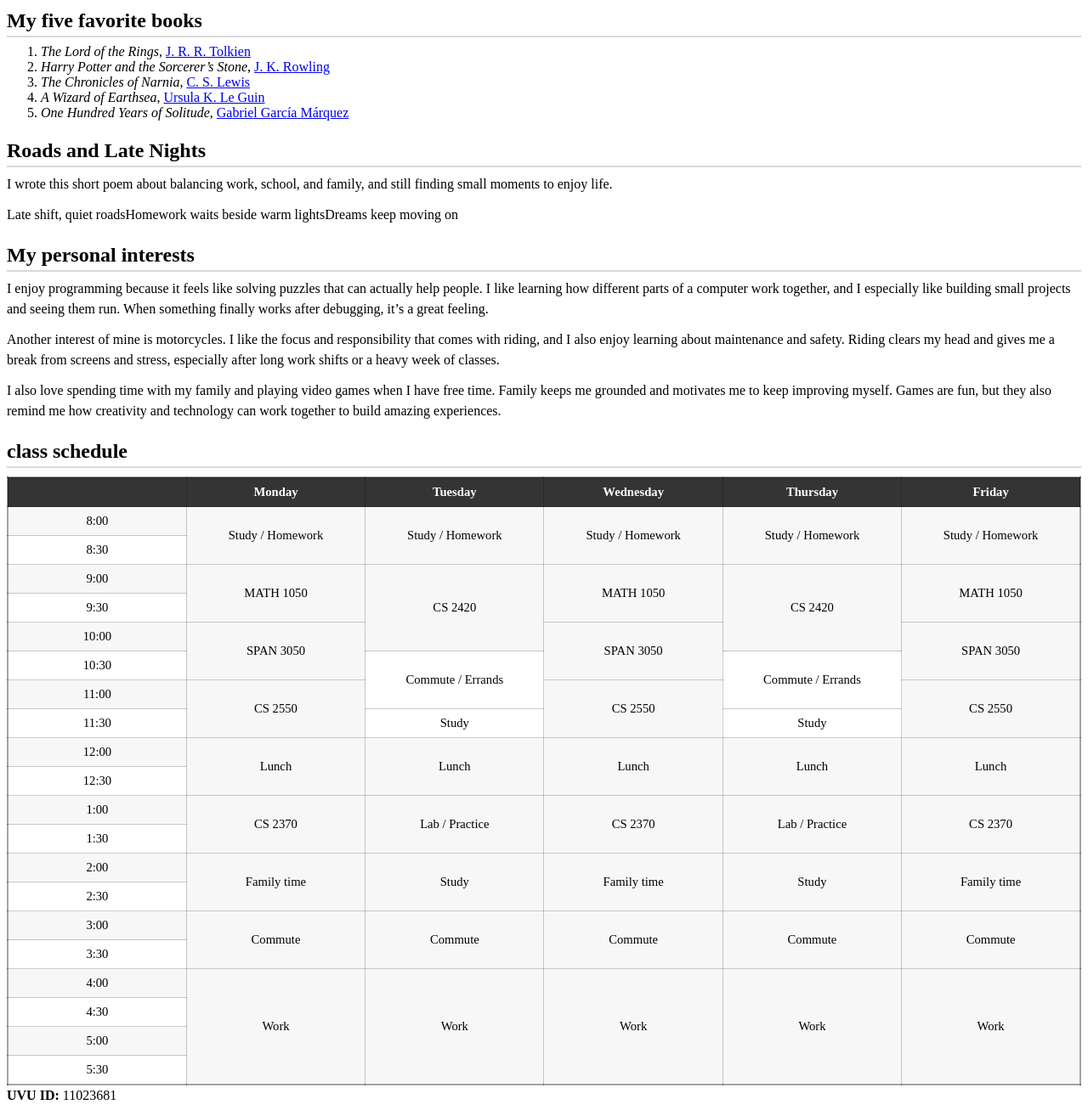
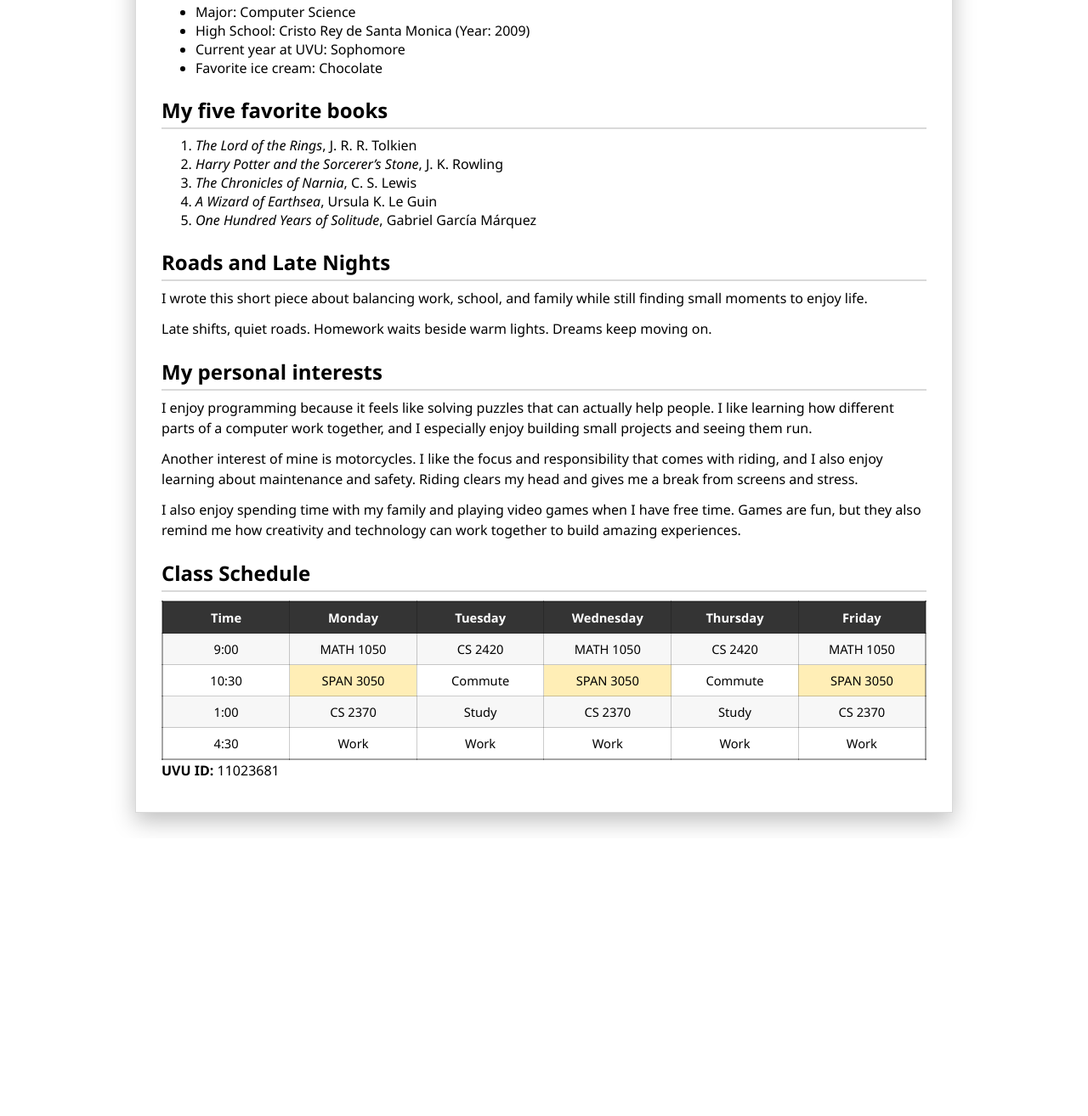
Before and after one commit to reynaldonikola/reynaldonikolaabouthme2.github.io, a plain HTML site: page index.html in a window 1280 px wide. Shown: the part 287-1601 px from the top of the page at 85% size. After the commit the page ends 1274 px from the top, so only its background shows below. Drawn offline with Linux system fonts and the light colour scheme.

Commit message:
Update index.html

```diff
--- a/index.html
+++ b/index.html
@@ -1,189 +1,136 @@
 <!DOCTYPE html>
-
-<!--
-DISCLAIMER / HEADER (paste the exact starter-REPL disclaimer here if your instructor provided one).
--->
 <html lang="en">
 <head>
-<meta charset="utf-8"/>
-<meta content="width=device-width, initial-scale=1.0" name="viewport"/>
+  <meta charset="UTF-8">
   <title>About Reynaldo Moros Ramos</title>
-<link href="./styles/styles.css" rel="stylesheet"/>
+
+  <!-- CSS externo -->
+  <link rel="stylesheet" href="./styles/styles.css">
 </head>
-<body>
-<!-- Header and Page Title -->
+
+<body class="page">
+
+  <div class="paper">
+
+    <!-- NAME -->
     <h1 class="name">Reynaldo Moros Ramos</h1>
-<img alt="Photo of Reynaldo Moros Ramos" class="profile-photo portrait" src="./images/reynaldo.jpg" title="Reynaldo Moros Ramos"/>
-<p class="paragraph">
-    Hi! This is my “About Me” page for Web Programming. I’m a Computer Science student at Utah Valley University,
-    and I’m learning how to build websites using HTML and CSS.
+
+    <!-- PORTRAIT -->
+    <img
+      src="./images/portrait.jpg"
+      class="portrait"
+      alt="Photo of Reynaldo Moros Ramos"
+      title="Reynaldo Moros Ramos"
+    >
+
+    <!-- INTRO -->
+    <p>
+      Hi! This is my “About Me” page for Web Programming. I’m a Computer Science
+      student at Utah Valley University, and I’m learning how to build websites
+      using HTML and CSS.
     </p>
-<!-- Personal Info -->
-<h2 class="section-title">Personal Info:</h2>
+
+    <!-- PERSONAL INFO -->
+    <h2 class="section-title">Personal Info</h2>
     <ul>
-<li><b>Major:</b> Computer Science</li>
-<li><b>High School:</b> Cristo Rey de Santa Monica (Year: 2009)</li>
-<li><b>Current year at UVU:</b> Sophomore</li>
-<li><b>Favorite ice cream:</b> Chocolate</li>
+      <li>Major: Computer Science</li>
+      <li>High School: Cristo Rey de Santa Monica (Year: 2009)</li>
+      <li>Current year at UVU: Sophomore</li>
+      <li>Favorite ice cream: Chocolate</li>
     </ul>
-<!-- Five Favorite Books -->
+
+    <!-- BOOKS -->
     <h2 class="section-title">My five favorite books</h2>
     <ol>
-<li><i>The Lord of the Rings</i>, <a href="https://www.tolkienestate.com/">J. R. R. Tolkien</a></li>
-<li><i>Harry Potter and the Sorcerer’s Stone</i>, <a href="https://www.jkrowling.com/">J. K. Rowling</a></li>
-<li><i>The Chronicles of Narnia</i>, <a href="https://www.cslewis.com/">C. S. Lewis</a></li>
-<li><i>A Wizard of Earthsea</i>, <a href="https://www.ursulakleguin.com/">Ursula K. Le Guin</a></li>
-<li><i>One Hundred Years of Solitude</i>, <a href="https://gabrielgarciamarquez.com/">Gabriel García Márquez</a></li>
+      <li><em>The Lord of the Rings</em>, J. R. R. Tolkien</li>
+      <li><em>Harry Potter and the Sorcerer’s Stone</em>, J. K. Rowling</li>
+      <li><em>The Chronicles of Narnia</em>, C. S. Lewis</li>
+      <li><em>A Wizard of Earthsea</em>, Ursula K. Le Guin</li>
+      <li><em>One Hundred Years of Solitude</em>, Gabriel García Márquez</li>
     </ol>
-<!-- Haiku -->
+
+    <!-- SHORT STORY -->
     <h2 class="section-title">Roads and Late Nights</h2>
-<p class="paragraph">
-    I wrote this short poem about balancing work, school, and family, and still finding small moments to enjoy life.
+    <p>
+      I wrote this short piece about balancing work, school, and family while
+      still finding small moments to enjoy life.
     </p>
-<p class="poem"><span class="poem-line">Late shift, quiet roads</span><span class="poem-line">Homework waits beside warm lights</span><span class="poem-line">Dreams keep moving on</span></p>
-<!-- Brief Essay -->
+    <p>
+      Late shifts, quiet roads. Homework waits beside warm lights. Dreams keep
+      moving on.
+    </p>
+
+    <!-- INTERESTS -->
     <h2 class="section-title">My personal interests</h2>
-<p class="paragraph">
-    I enjoy programming because it feels like solving puzzles that can actually help people. I like learning how
-    different parts of a computer work together, and I especially like building small projects and seeing them run.
-    When something finally works after debugging, it’s a great feeling.
+    <p>
+      I enjoy programming because it feels like solving puzzles that can actually
+      help people. I like learning how different parts of a computer work together,
+      and I especially enjoy building small projects and seeing them run.
     </p>
-<p class="paragraph">
-    Another interest of mine is motorcycles. I like the focus and responsibility that comes with riding, and I also
-    enjoy learning about maintenance and safety. Riding clears my head and gives me a break from screens and stress,
-    especially after long work shifts or a heavy week of classes.
+    <p>
+      Another interest of mine is motorcycles. I like the focus and responsibility
+      that comes with riding, and I also enjoy learning about maintenance and safety.
+      Riding clears my head and gives me a break from screens and stress.
     </p>
-<p class="paragraph">
-    I also love spending time with my family and playing video games when I have free time. Family keeps me grounded
-    and motivates me to keep improving myself. Games are fun, but they also remind me how creativity and technology
+    <p>
+      I also enjoy spending time with my family and playing video games when I have
+      free time. Games are fun, but they also remind me how creativity and technology
       can work together to build amazing experiences.
     </p>
-<!-- Class Schedule -->
-<h2 class="section-title">class schedule</h2>
+
+    <!-- SCHEDULE -->
+    <h2 class="section-title">Class Schedule</h2>
+
     <table class="schedule">
       <tr>
-<th></th>
+        <th>Time</th>
         <th>Monday</th>
         <th>Tuesday</th>
         <th>Wednesday</th>
         <th>Thursday</th>
         <th>Friday</th>
       </tr>
-<tr>
-<td>8:00</td>
-<td class="study" rowspan="2">Study / Homework</td>
-<td class="study" rowspan="2">Study / Homework</td>
-<td class="study" rowspan="2">Study / Homework</td>
-<td class="study" rowspan="2">Study / Homework</td>
-<td class="study" rowspan="2">Study / Homework</td>
-</tr>
-<tr>
-<td>8:30</td>
-</tr>
+
       <tr>
         <td>9:00</td>
-<td class="math" rowspan="2">MATH 1050</td>
-<td class="cs" rowspan="3">CS 2420</td>
-<td class="math" rowspan="2">MATH 1050</td>
-<td class="cs" rowspan="3">CS 2420</td>
-<td class="math" rowspan="2">MATH 1050</td>
+        <td class="math">MATH 1050</td>
+        <td class="cs">CS 2420</td>
+        <td class="math">MATH 1050</td>
+        <td class="cs">CS 2420</td>
+        <td class="math">MATH 1050</td>
       </tr>
-<tr>
-<td>9:30</td>
-</tr>
-<tr>
-<td>10:00</td>
-<td class="spanish" rowspan="2">SPAN 3050</td>
-<td class="spanish" rowspan="2">SPAN 3050</td>
-<td class="spanish" rowspan="2">SPAN 3050</td>
-</tr>
+
       <tr>
         <td>10:30</td>
-<td class="commute" rowspan="2">Commute / Errands</td>
-<td class="commute" rowspan="2">Commute / Errands</td>
+        <td class="spanish">SPAN 3050</td>
+        <td>Commute</td>
+        <td class="spanish">SPAN 3050</td>
+        <td>Commute</td>
+        <td class="spanish">SPAN 3050</td>
       </tr>
-<tr>
-<td>11:00</td>
-<td class="web" rowspan="2">CS 2550</td>
-<td class="web" rowspan="2">CS 2550</td>
-<td class="web" rowspan="2">CS 2550</td>
-</tr>
-<tr>
-<td>11:30</td>
-<td class="study">Study</td>
-<td class="study">Study</td>
-</tr>
-<tr>
-<td>12:00</td>
-<td class="lunch" rowspan="2">Lunch</td>
-<td class="lunch" rowspan="2">Lunch</td>
-<td class="lunch" rowspan="2">Lunch</td>
-<td class="lunch" rowspan="2">Lunch</td>
-<td class="lunch" rowspan="2">Lunch</td>
-</tr>
-<tr>
-<td>12:30</td>
-</tr>
+
       <tr>
         <td>1:00</td>
-<td class="cs2" rowspan="2">CS 2370</td>
-<td class="study" rowspan="2">Lab / Practice</td>
-<td class="cs2" rowspan="2">CS 2370</td>
-<td class="study" rowspan="2">Lab / Practice</td>
-<td class="cs2" rowspan="2">CS 2370</td>
+        <td class="cs">CS 2370</td>
+        <td>Study</td>
+        <td class="cs">CS 2370</td>
+        <td>Study</td>
+        <td class="cs">CS 2370</td>
       </tr>
+
       <tr>
-<td>1:30</td>
+        <td>4:30</td>
+        <td>Work</td>
+        <td>Work</td>
+        <td>Work</td>
+        <td>Work</td>
+        <td>Work</td>
       </tr>
-<tr>
-<td>2:00</td>
-<td class="family" rowspan="2">Family time</td>
-<td class="study" rowspan="2">Study</td>
-<td class="family" rowspan="2">Family time</td>
-<td class="study" rowspan="2">Study</td>
-<td class="family" rowspan="2">Family time</td>
-</tr>
-<tr>
-<td>2:30</td>
-</tr>
-<tr>
-<td>3:00</td>
-<td class="commute" rowspan="2">Commute</td>
-<td class="commute" rowspan="2">Commute</td>
-<td class="commute" rowspan="2">Commute</td>
-<td class="commute" rowspan="2">Commute</td>
-<td class="commute" rowspan="2">Commute</td>
-</tr>
-<tr>
-<td>3:30</td>
-</tr>
-<tr>
-<td>4:00</td>
-<td class="work" rowspan="4">Work</td>
-<td class="work" rowspan="4">Work</td>
-<td class="work" rowspan="4">Work</td>
-<td class="work" rowspan="4">Work</td>
-<td class="work" rowspan="4">Work</td>
-</tr>
-<tr><td>4:30</td></tr>
-<tr><td>5:00</td></tr>
-<tr><td>5:30</td></tr>
     </table>
-<p class="paragraph"><b>UVU ID:</b> 11023681</p>
-<!--
---SELF GRADE--
-BODY        A
-NAME        A
-PORTRAIT    A
-HEADINGS    A
-SCHEDULE    A
 
---EXTRA CREDIT COMPLETED--
-FLOATING DIV (5pts)    YES
-STRIPED TABLE (5pts)   YES
-CSS3 WEB FONTS (5pts)  NO
-MODAL PORTRAIT (10pts) NO
-OTHERS (5pts/each)     NO
-ADDITIONAL COMMENTS: External CSS is in ./styles/styles.css and all images are included in the zip.
---></body>
+    <p><strong>UVU ID:</strong> 11023681</p>
+
+  </div>
+
+</body>
 </html>
```
Lines whose indentation alone changed are shown as unchanged.
